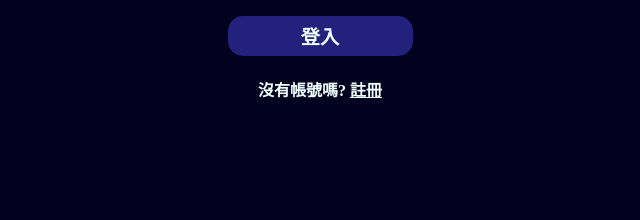
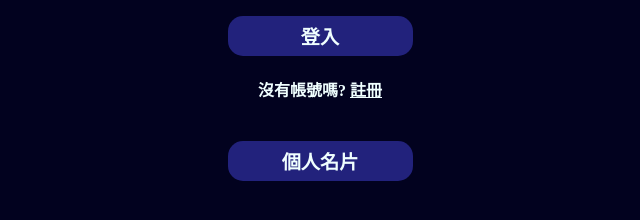
Before and after one commit to TWAnnoyingKid/esp32_ver11, a plain HTML site: page firebase web/public/mainpage.html in a window 1280 px wide. Shown: the part 186-406 px from the top of the page, without its empty margins (320-960 px from the left). Drawn offline with nearby package versions, Linux system fonts and the light colour scheme.

Commit message:
Add files via upload

```diff
--- a/firebase web/public/mainpage.html
+++ b/firebase web/public/mainpage.html
@@ -31,6 +31,7 @@
                             <a href="signup.html" id="signup" style="color: azure;">註冊</a>
                         </h4>
                         <button type="button" id="device" class="Time" onclick="location.href='devicepage.html'" style="color: azure;">查看擁有的裝置</button><br>
+                        <button type="button" id="card" class="Time" onclick="location.href='card.html'" style="color: azure;">個人名片</button><br><br>
                         <button type="button" id="logout" class="Time" style="color: azure;">登出</button><br>
 
                     </div>
```
